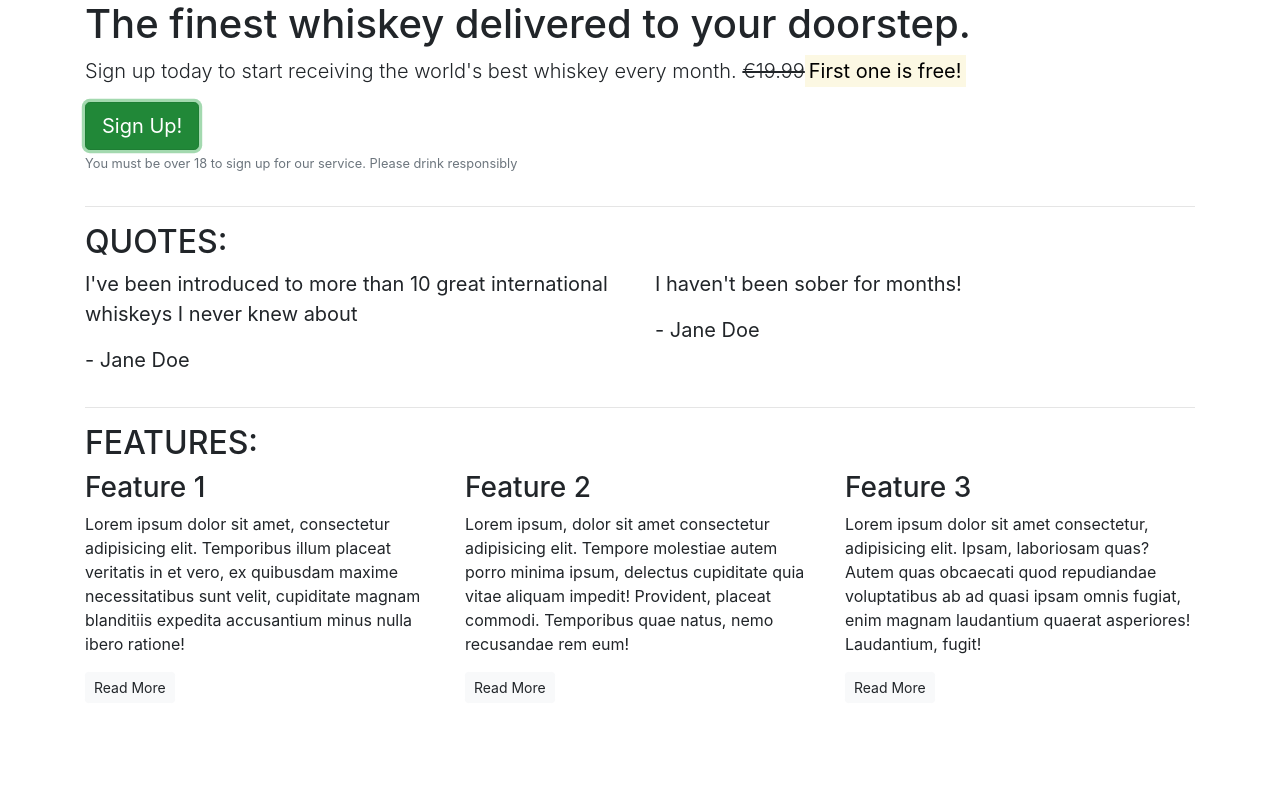
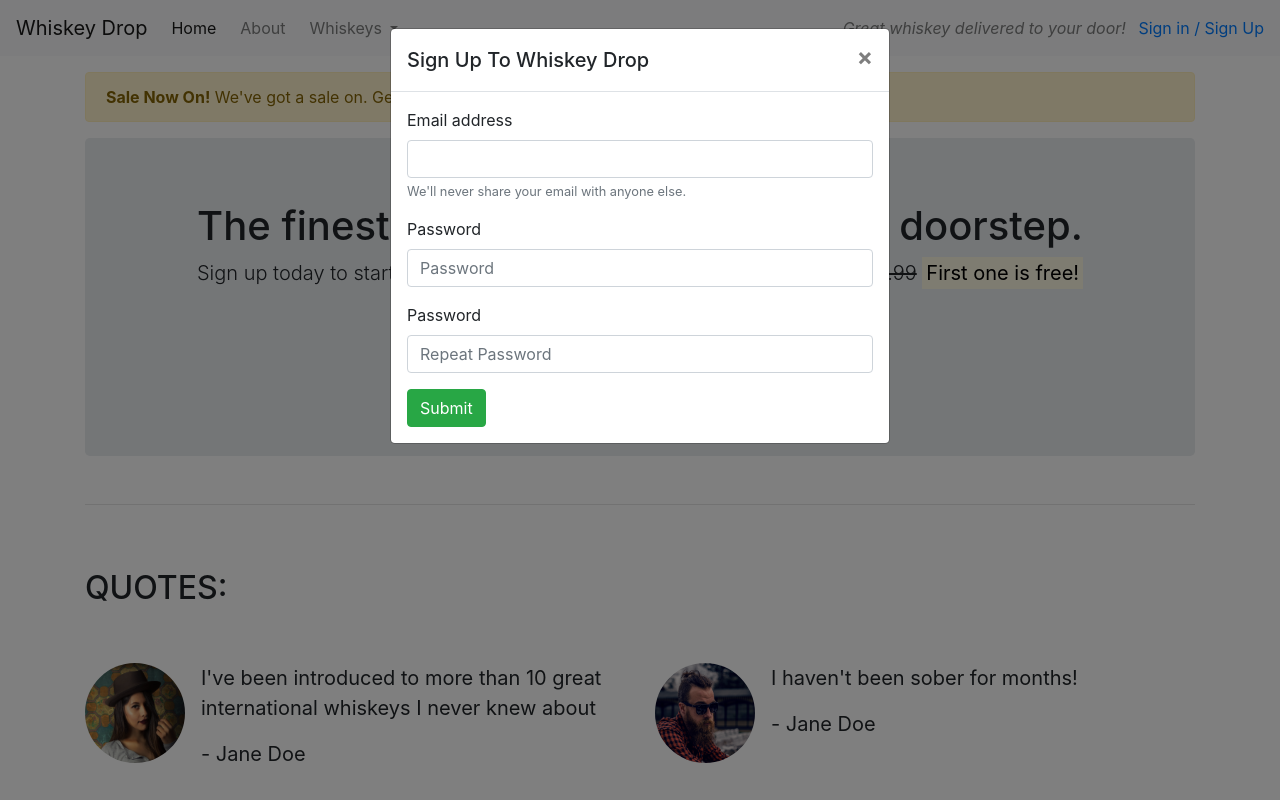
Before and after one commit to FabianMarsh/Bootstrap-Test, a plain HTML site: page index.html in a window 1280 px wide. Both pictures are taken after a click on the button "Sign Up!". Shown: the top 800 px of the page. Drawn offline with nearby package versions, Linux system fonts and the light colour scheme.

Commit message:
Add dropdown, whiskey dropdown, further styles to call out, images to quotes not visuable on smaller devices, icons to features not visable on smaller devices, sale alert

```diff
--- a/index.html
+++ b/index.html
@@ -1,24 +1,75 @@
 <!DOCTYPE html>
 <html lang="en">
+
 <head>
 	<meta charset="UTF-8">
 	<meta name="viewport" content="width=device-width, initial-scale=1.0">
 	<meta http-equiv="X-UA-Compatible" content="ie=edge">
 	<title>Whiskey Drop | Taste a new whiskey every month</title>
-    <link rel="stylesheet" href="https://stackpath.bootstrapcdn.com/bootstrap/4.4.1/css/bootstrap.min.css" integrity="sha384-Vkoo8x4CGsO3+Hhxv8T/Q5PaXtkKtu6ug5TOeNV6gBiFeWPGFN9MuhOf23Q9Ifjh" crossorigin="anonymous">
-    <script src="https://stackpath.bootstrapcdn.com/bootstrap/4.4.1/js/bootstrap.min.js" integrity="sha384-wfSDF2E50Y2D1uUdj0O3uMBJnjuUD4Ih7YwaYd1iqfktj0Uod8GCExl3Og8ifwB6" crossorigin="anonymous"></script>
+	<link rel="stylesheet" href="https://stackpath.bootstrapcdn.com/bootstrap/4.4.1/css/bootstrap.min.css"
+		integrity="sha384-Vkoo8x4CGsO3+Hhxv8T/Q5PaXtkKtu6ug5TOeNV6gBiFeWPGFN9MuhOf23Q9Ifjh" crossorigin="anonymous">
+	<script src="https://stackpath.bootstrapcdn.com/bootstrap/4.4.1/js/bootstrap.min.js"
+		integrity="sha384-wfSDF2E50Y2D1uUdj0O3uMBJnjuUD4Ih7YwaYd1iqfktj0Uod8GCExl3Og8ifwB6" crossorigin="anonymous">
+	</script>
+	<script src="https://kit.fontawesome.com/3c585dd00d.js" crossorigin="anonymous"></script>
 </head>
+
 <body>
+	<nav class="navbar navbar-light bg-light navbar-expand-sm">
+		<a href="/" class="navbar-brand">Whiskey Drop</a>
 
-    <article class="container">
+		<button class="navbar-toggler ml-auto" type="button" data-toggle="collapse" data-target="#navbarNavDropdown" aria-controls="navbarNavDropdown" aria-expanded="false"
+        aria-label="Toggle navigation">
+        <span class="navbar-toggler-icon"></span></button>
+
+		<div class="collapse navbar-collapse" id="navbarNavDropdown">
+
+			<ul class="navbar-nav mr-auto">
+				<li class="active nav-item mr-2"><a class="nav-link" href="/">Home</a></li>
+				<li class="nav-item mr-2"><a class="nav-link" href="/about">About</a></li>
+				<li class="nav-item dropdown">
+					<a class="nav-link dropdown-toggle" href="#" id="navbarDropdownMenuLink" role="button"
+						data-toggle="dropdown" aria-haspopup="true" aria-expanded="false">
+						Whiskeys
+					</a>
+					<div class="dropdown-menu" aria-labelledby="navbarDropdownMenuLink">
+						<a class="dropdown-item" href="#">Irish</a>
+						<a class="dropdown-item" href="#">Scotch</a>
+						<a class="dropdown-item" href="#">Japanese</a>
+						<a class="dropdown-item" href="#">American</a>
+					</div>
+				</li>
+
+				<li class="nav-item mr-2 d-block d-sm-none"><a class="nav-link" href="/login">Sign In / Sign Up</a></li>
+			</ul>
+		</div>
+		<div class="d-none d-md-block">
+			<p class="navbar-text my-auto mr-2"><i>Great whiskey delivered to your door!</i></p>
+			<a href="/login">Sign in / Sign Up</a>
+		</div>
+	</nav>
+
+	<article class="container mt-3">
+		<div class="row d-none d-sm-block">
+			<div class="col-12">
+				<div class="alert alert-warning">
+					<strong>Sale Now On!</strong> We've got a sale on. Get a 12-month subscription for the price of 6!
+					<a href="">See here for details!</a>
+				</div>
+			</div>
+		</div>
 		<!-- Callout-->
 		<div class="row">
 			<div class="col-12">
-                <section class="callout">
+				<section class="callout jumbotron text-center">
 					<h1>The finest whiskey delivered to your doorstep.</h1>
-                    <p class="lead">Sign up today to start receiving the world's best whiskey every month. <s>€19.99</s><strong><mark>First one is free!</mark></strong></p>
-                    <button class="btn btn-success btn-lg">Sign Up!</button>
-                    <p class="text-muted"><small>You must be over 18 to sign up for our service. Please drink responsibly</small></p>
+					<p class="lead">Sign up today to start receiving the world's best whiskey every month.
+						<s class="d-none d-sm-inline">€19.99</s>
+						<span class="d-inline d-sm-none"></span>
+						<strong><mark>First one is free!</mark></strong></p>
+					<button class="btn btn-success btn-lg" data-toggle="modal" data-target="#signUpModal">Sign Up!</button>
+					<p class="text-muted">
+						<small>You must be over 18 to sign up for our service. Please drink responsibly</small></p>
 				</section>
 			</div>
 		</div>
@@ -27,22 +78,37 @@
 		<!--Quotes-->
 		<section class="quotes">
 			<div class="row">
-                <div class="col-12">
+				<div class="col-12 my-5">
 					<h2 class="text-uppercase">Quotes:</h2>
 				</div>
 			</div>
 			<div class="row">
 				<div class="col-12 col-md-6">
+					<div class="media">
+						<div class="d-none d-sm-block">
+							<img src="images/girl-image.png" class="rounded-circle mr-3" height="100" width="100" alt="girl">
+                        </div>
+							<div class="media-body">
 								<blockquote class="blockquote">
-                        <p>I've been introduced to more than 10 great international whiskeys I never knew about</p>
+									<p>I've been introduced to more than 10 great international whiskeys I never knew
+										about</p>
 									<p>- Jane Doe</p>
 								</blockquote>
 							</div>
+						</div>
+					</div>
 					<div class="col-12 col-md-6">
+						<div class="media">
+							<div class="d-none d-sm-block">
+								<img src="images/guy-image.png" class="rounded-circle mr-3" height="100" width="100" alt="guy">
+                            </div>
+								<div class="media-body">
 									<blockquote class="blockquote">
 										<p>I haven't been sober for months!</p>
 										<p>- Jane Doe</p>
 									</blockquote>
+								</div>
+							</div>
 						</div>
 					</div>
 		</section>
@@ -52,14 +118,15 @@
 		<!--Features-->
 		<section class="features">
 			<div class="row">
-                <div class="col-12">
+				<div class="col-12 my-5">
 					<h2 class="text-uppercase">Features:</h2>
 				</div>
 			</div>
 			<div class="row">
 				<div class="col-12 col-md-6 col-lg-4">
 					<div class="feature">
-                        <h3>Feature 1</h3>
+						<h3><i class="fas fa-gift d-none d-sm-block"></i> Feature 1
+							<span class="badge badge-success">NEW!</span></h3>
 						<p>Lorem ipsum dolor sit amet, consectetur adipisicing elit. Temporibus
 							illum placeat veritatis in et vero, ex quibusdam maxime necessitatibus
 							sunt velit, cupiditate magnam blanditiis expedita accusantium minus nulla
@@ -69,7 +136,7 @@
 				</div>
 				<div class="col-12 col-md-6 col-lg-4">
 					<div class="feature">
-                        <h3>Feature 2</h3>
+						<h3><i class="fas fa-credit-card d-none d-sm-block"></i> Feature 2</h3>
 						<p>Lorem ipsum, dolor sit amet consectetur adipisicing elit. Tempore molestiae
 							autem porro minima ipsum, delectus cupiditate quia vitae aliquam impedit! Provident,
 							placeat commodi. Temporibus quae natus, nemo recusandae rem eum!</p>
@@ -78,7 +145,7 @@
 				</div>
 				<div class="col-12 d-md-none d-lg-block col-lg-4">
 					<div class="feature">
-                        <h3>Feature 3</h3>
+						<h3><i class="fas fa-times-circle d-none d-sm-block"></i> Feature 3</h3>
 						<p>Lorem ipsum dolor sit amet consectetur, adipisicing elit. Ipsam, laboriosam
 							quas? Autem quas obcaecati quod repudiandae voluptatibus ab ad quasi ipsam omnis
 							fugiat, enim magnam laudantium quaerat asperiores! Laudantium, fugit!</p>
@@ -88,5 +155,47 @@
 			</div>
 		</section>
 	</article>
+
+	<div class="modal" tabindex="-1" role="dialog" id="signUpModal">
+		<div class="modal-dialog" role="document">
+			<div class="modal-content">
+				<div class="modal-header">
+					<h5 class="modal-title">Sign Up To Whiskey Drop</h5>
+					<button type="button" class="close" data-dismiss="modal" aria-label="Close">
+          <span aria-hidden="true">&times;</span>
+        </button>
+				</div>
+				<div class="modal-body">
+					<form>
+						<div class="form-group">
+							<label for="exampleInputEmail1">Email address</label>
+							<input type="email" class="form-control" id="exampleInputEmail1" aria-describedby="emailHelp">
+							<small id="emailHelp" class="form-text text-muted">We'll never share your email with anyone else.</small>
+						</div>
+						<div class="form-group">
+							<label for="password">Password</label>
+							<input type="password" class="form-control" id="password" placeholder="Password">
+                        </div>
+                        <div class="form-group">
+							<label for="repeatPassword">Password</label>
+							<input type="password" class="form-control" id="repeatPassword" placeholder="Repeat Password">
+                        </div>
+							<button type="submit" class="btn btn-success">Submit</button>
+					</form>
+				</div>
+			</div>
+		</div>
+	</div>
+
+	<script src="https://code.jquery.com/jquery-3.4.1.slim.min.js"
+		integrity="sha384-J6qa4849blE2+poT4WnyKhv5vZF5SrPo0iEjwBvKU7imGFAV0wwj1yYfoRSJoZ+n" crossorigin="anonymous">
+	</script>
+	<script src="https://cdn.jsdelivr.net/npm/popper.js@1.16.0/dist/umd/popper.min.js"
+		integrity="sha384-Q6E9RHvbIyZFJoft+2mJbHaEWldlvI9IOYy5n3zV9zzTtmI3UksdQRVvoxMfooAo" crossorigin="anonymous">
+	</script>
+	<script src="https://stackpath.bootstrapcdn.com/bootstrap/4.4.1/js/bootstrap.min.js"
+		integrity="sha384-wfSDF2E50Y2D1uUdj0O3uMBJnjuUD4Ih7YwaYd1iqfktj0Uod8GCExl3Og8ifwB6" crossorigin="anonymous">
+	</script>
 </body>
+
 </html>
```
Also changed, not shown: images/girl-image.png (added), images/guy-image.png (added). Lines whose indentation alone changed are shown as unchanged.
